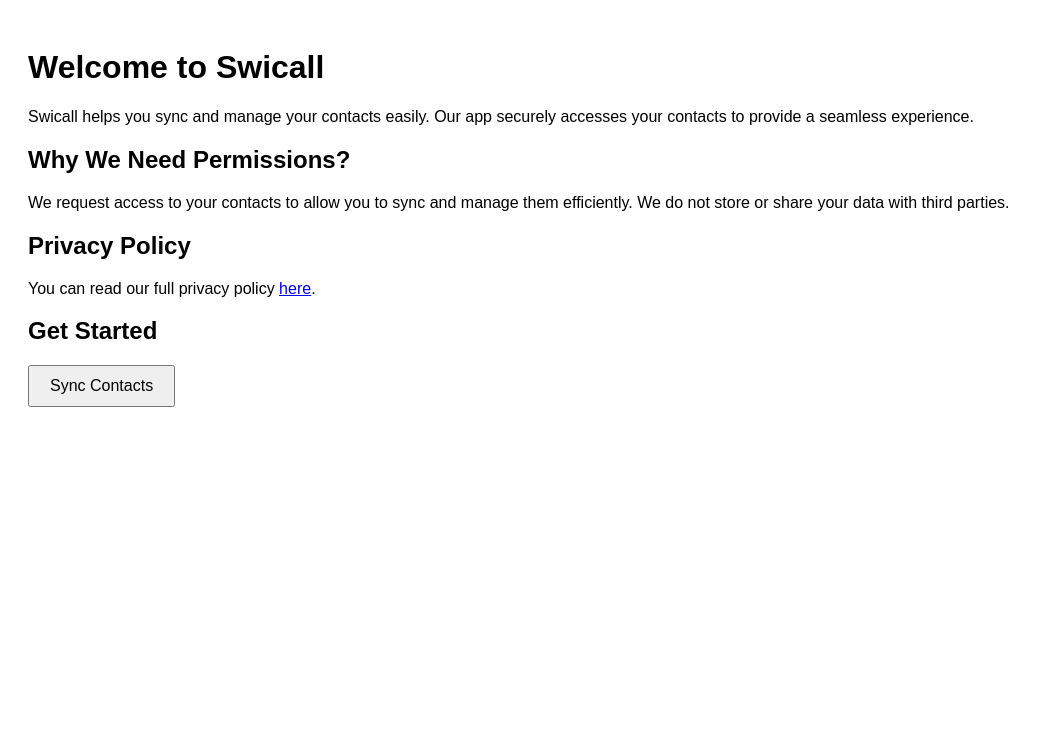
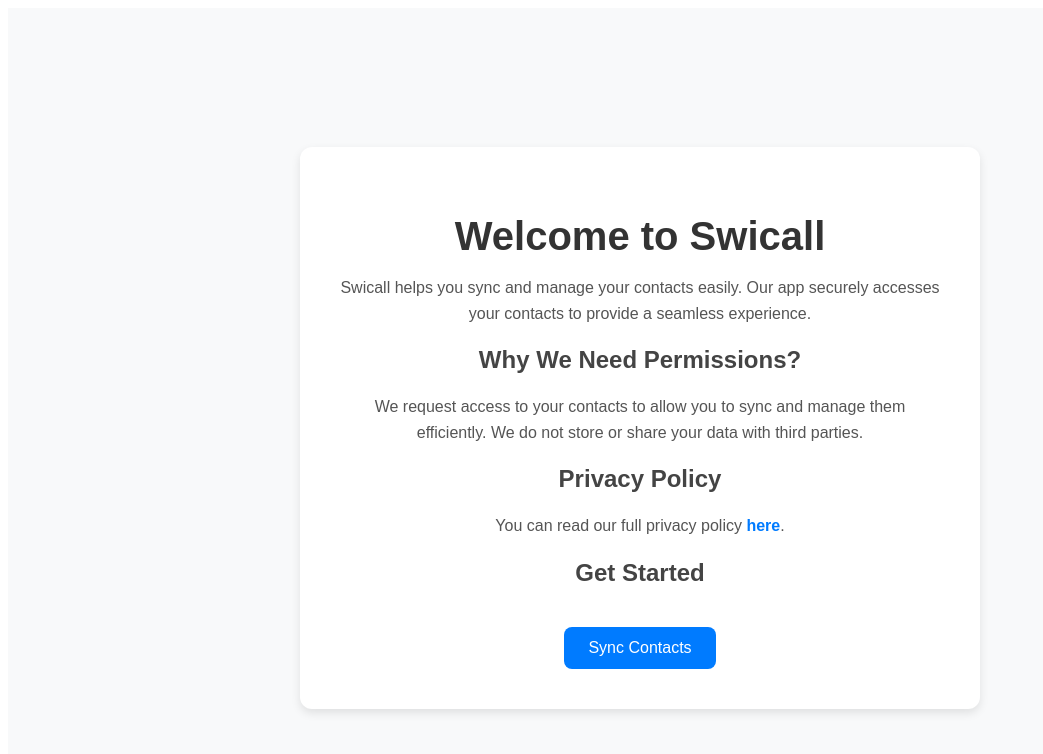
Before and after one commit to Shairaaj/Swicall, a React (Vite) app in the folder frontend/: page / in a window 1280 px wide. Shown: the top 754 px of the page, without its empty margins (0-1043 px from the left). Built offline with nearby package versions, Linux system fonts and the light colour scheme.

Commit message:
added some styles

```diff
--- a/frontend/src/App.jsx
+++ b/frontend/src/App.jsx
@@ -1,3 +1,4 @@
+//App.jsx
 import React from "react";
 import { Routes, Route, Navigate } from "react-router-dom";
 import HomePage from "./components/HomePage"; // Import HomePage
--- a/frontend/src/components/HomePage.jsx
+++ b/frontend/src/components/HomePage.jsx
@@ -1,33 +1,103 @@
-//components/HomePage.jsx
+// components/HomePage.jsx
 import React from "react";
 import { Link } from "react-router-dom";
+import styled from "styled-components";
+
+const Container = styled.div`
+  min-height: 100vh;
+  display: flex;
+  flex-direction: column;
+  justify-content: center;
+  align-items: center;
+  background: #f8f9fa; /* Light background */
+  font-family: "Arial", sans-serif;
+  text-align: center;
+  padding: 20px;
+`;
+
+const ContentWrapper = styled.div`
+  background: #ffffff; /* White box */
+  padding: 40px;
+  border-radius: 12px;
+  box-shadow: 0 4px 10px rgba(0, 0, 0, 0.1);
+  max-width: 600px;
+  width: 90%;
+`;
+
+const Title = styled.h1`
+  font-size: 2.5rem;
+  color: #333;
+  margin-bottom: 15px;
+`;
+
+const SectionTitle = styled.h2`
+  font-size: 1.5rem;
+  color: #444;
+  margin-top: 20px;
+`;
+
+const Paragraph = styled.p`
+  font-size: 1rem;
+  color: #555;
+  line-height: 1.6;
+  margin-bottom: 15px;
+
+  a {
+    color: #007bff;
+    text-decoration: none;
+    font-weight: bold;
+    &:hover {
+      text-decoration: underline;
+    }
+  }
+`;
+
+const Button = styled.button`
+  padding: 12px 24px;
+  font-size: 1rem;
+  color: #fff;
+  background-color: #007bff;
+  border: none;
+  border-radius: 8px;
+  cursor: pointer;
+  transition: background 0.3s ease;
+
+  &:hover {
+    background-color: #0056b3;
+  }
+`;
+
+const StyledLink = styled(Link)`
+  text-decoration: none;
+  margin-top: 20px;
+  display: inline-block;
+`;
 
 const HomePage = () => {
   return (
-    <div style={{ padding: "20px", fontFamily: "Arial, sans-serif" }}>
-      <h1>Welcome to Swicall</h1>
-      <p>
-        Swicall helps you sync and manage your contacts easily. Our app securely
-        accesses your contacts to provide a seamless experience.
-      </p>
-      <h2>Why We Need Permissions?</h2>
-      <p>
-        We request access to your contacts to allow you to sync and manage them
-        efficiently. We do not store or share your data with third parties.
-      </p>
-      <h2>Privacy Policy</h2>
-      <p>
-        You can read our full privacy policy <a href="/privacy">here</a>.
-      </p>
-      <h2>Get Started</h2>
-      <Link to="/sync">
-        <button
-          style={{ padding: "10px 20px", fontSize: "16px", cursor: "pointer" }}
-        >
-          Sync Contacts
-        </button>
-      </Link>
-    </div>
+    <Container>
+      <ContentWrapper>
+        <Title>Welcome to Swicall</Title>
+        <Paragraph>
+          Swicall helps you sync and manage your contacts easily. Our app
+          securely accesses your contacts to provide a seamless experience.
+        </Paragraph>
+        <SectionTitle>Why We Need Permissions?</SectionTitle>
+        <Paragraph>
+          We request access to your contacts to allow you to sync and manage
+          them efficiently. We do not store or share your data with third
+          parties.
+        </Paragraph>
+        <SectionTitle>Privacy Policy</SectionTitle>
+        <Paragraph>
+          You can read our full privacy policy <a href="/privacy">here</a>.
+        </Paragraph>
+        <SectionTitle>Get Started</SectionTitle>
+        <StyledLink to="/sync">
+          <Button>Sync Contacts</Button>
+        </StyledLink>
+      </ContentWrapper>
+    </Container>
   );
 };
 
--- a/frontend/src/components/LoginSignup.jsx
+++ b/frontend/src/components/LoginSignup.jsx
@@ -1,8 +1,89 @@
-//componets/LoginSignup.jsx
+// components/LoginSignup.jsx
 import React, { useState, useEffect } from "react";
 import axios from "axios";
 import { useNavigate } from "react-router-dom";
 import { v4 as uuidv4 } from "uuid";
+import styled from "styled-components";
+
+const Container = styled.div`
+  min-height: 100vh;
+  display: flex;
+  justify-content: center;
+  align-items: center;
+  background: #f8f9fa;
+  font-family: "Arial", sans-serif;
+`;
+
+const FormWrapper = styled.div`
+  background: #fff;
+  padding: 40px;
+  border-radius: 12px;
+  box-shadow: 0 4px 10px rgba(0, 0, 0, 0.1);
+  max-width: 400px;
+  width: 90%;
+  text-align: center;
+`;
+
+const Title = styled.h2`
+  color: #333;
+  margin-bottom: 20px;
+`;
+
+const InputField = styled.input`
+  width: 100%;
+  padding: 12px;
+  margin-top: 8px;
+  margin-bottom: 20px;
+  border: 1px solid #ccc;
+  border-radius: 6px;
+  font-size: 1rem;
+`;
+
+const Button = styled.button`
+  width: 100%;
+  padding: 12px;
+  font-size: 1rem;
+  color: #fff;
+  background-color: #007bff;
+  border: none;
+  border-radius: 6px;
+  cursor: pointer;
+  transition: background 0.3s ease;
+
+  &:hover {
+    background-color: #0056b3;
+  }
+`;
+
+const ToggleButton = styled.button`
+  margin-top: 15px;
+  background: none;
+  border: none;
+  color: #007bff;
+  font-size: 1rem;
+  cursor: pointer;
+  &:hover {
+    text-decoration: underline;
+  }
+`;
+
+const ErrorMessage = styled.p`
+  color: red;
+  font-size: 0.9rem;
+  margin-top: 10px;
+`;
+
+const Footer = styled.footer`
+  margin-top: 20px;
+  font-size: 0.9em;
+  a {
+    color: #007bff;
+    text-decoration: none;
+    &:hover {
+      text-decoration: underline;
+    }
+  }
+`;
 
 const LoginSignup = () => {
   const [isSignup, setIsSignup] = useState(true);
@@ -56,12 +137,13 @@
   };
 
   return (
-    <div style={{ padding: "20px" }}>
-      <h2>{isSignup ? "Sign Up" : "Login"}</h2>
+    <Container>
+      <FormWrapper>
+        <Title>{isSignup ? "Sign Up" : "Login"}</Title>
         <form onSubmit={handleSubmit}>
           <div>
-          <label>Email: </label>
-          <input
+            <label>Email:</label>
+            <InputField
               type="email"
               value={email}
               onChange={(e) => setEmail(e.target.value)}
@@ -69,22 +151,23 @@
             />
           </div>
           <div>
-          <label>Password: </label>
-          <input
+            <label>Password:</label>
+            <InputField
               type="password"
               value={password}
               onChange={(e) => setPassword(e.target.value)}
               required
             />
           </div>
-        <button type="submit">{isSignup ? "Sign Up" : "Login"}</button>
+          <Button type="submit">{isSignup ? "Sign Up" : "Login"}</Button>
         </form>
-      {message && <p style={{ color: "red" }}>{message}</p>}
-      <hr />
-      <button onClick={() => setIsSignup(!isSignup)}>
-        {isSignup ? "Switch to Login" : "Switch to Sign Up"}
-      </button>
-      <footer style={{ marginTop: "20px", fontSize: "0.9em" }}>
+        {message && <ErrorMessage>{message}</ErrorMessage>}
+        <ToggleButton onClick={() => setIsSignup(!isSignup)}>
+          {isSignup
+            ? "Already have an account? Login"
+            : "Need an account? Sign Up"}
+        </ToggleButton>
+        <Footer>
           <p>
             <a
               href="https://www.termsfeed.com/live/238d42f3-8c51-4d88-9faa-5a2d8767c8a7"
@@ -102,8 +185,9 @@
               Terms of Service
             </a>
           </p>
-      </footer>
-    </div>
+        </Footer>
+      </FormWrapper>
+    </Container>
   );
 };
 
--- a/package.json
+++ b/package.json
@@ -24,7 +24,8 @@
     "nodemon": "^3.1.9",
     "passport": "^0.7.0",
     "passport-google-oauth20": "^2.0.0",
-    "react-google-login": "^5.2.2"
+    "react-google-login": "^5.2.2",
+    "styled-components": "^6.1.15"
   },
   "repository": {
     "type": "git",
```
Also changed, not shown: 1 other file (tests, documents, lock files or other folders). Lines whose indentation alone changed are shown as unchanged.
